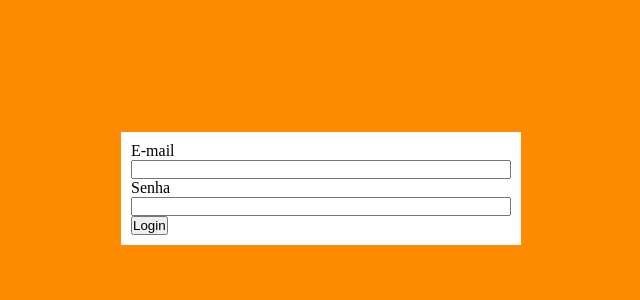
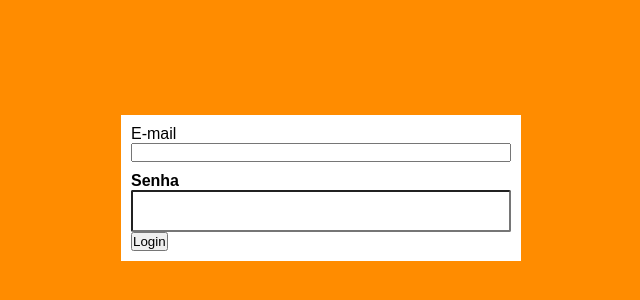
Before and after one commit to Luigi5002/login, a plain HTML site: page index.html in a window 1280 px wide. Shown: the part 212-512 px from the top of the page, without its empty margins (319-959 px from the left). Drawn offline with Linux system fonts and the light colour scheme.

Commit message:
Estilizando input password

```diff
--- a/index.html
+++ b/index.html
@@ -13,8 +13,8 @@
                 <label for="email">E-mail</label>
                 <input type="email" id="email">
 
-                <label for="password">Senha</label>
-                <input type="password" id="password">
+                <label class="label-pass" for="password">Senha</label>
+                <input type="password" id="password" class="input-pass">
 
                 <button>Login</button>
             </form>
--- a/style.css
+++ b/style.css
@@ -2,6 +2,7 @@
     margin: 0;
     padding: 0;
     box-sizing: border-box;
+    font-family: sans-serif;
 }
 
 body {
@@ -23,3 +24,14 @@ form label, form input {
     display: block;
     width: 100%;
 }
+
+.label-pass {
+    font-weight: bold;
+    margin-top: 10px;
+}
+
+.input-pass {
+    font-size: 16px;
+    border-radius: 2px;
+    padding: 10px;
+}
```
